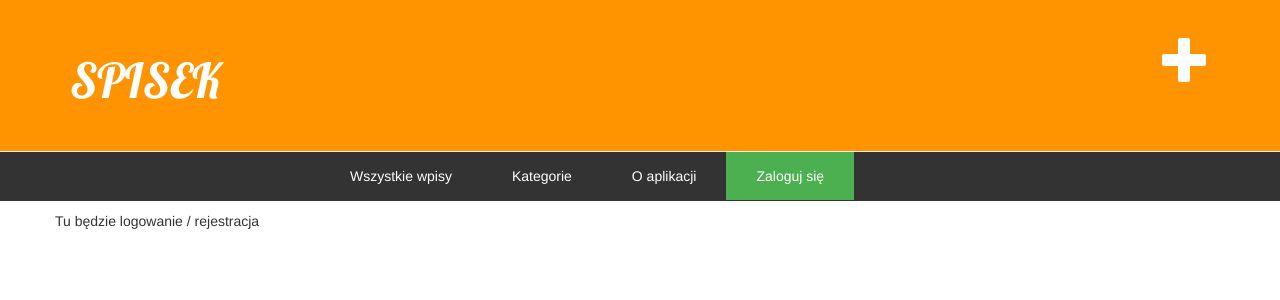
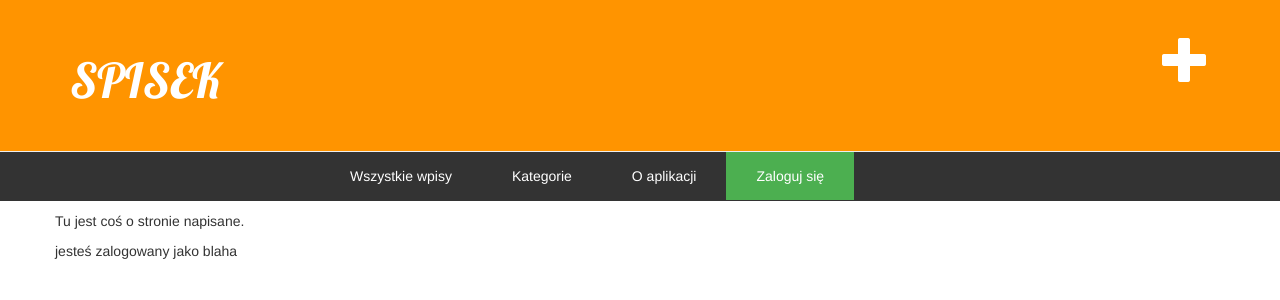
Before and after one commit to jot-em/blog-from-django-tutorial, a Django app: page /login/ in a window 1280 px wide. Shown: the top 300 px of the page. Run offline with Django 3.2, Linux system fonts and the light colour scheme; some libraries are stand-ins or nearby versions.

Commit message:
login auth - proof of concept

```diff
--- a/blog/templates/blog/about.html
+++ b/blog/templates/blog/about.html
@@ -2,4 +2,5 @@
 
 {% block content %}
 	<p> Tu jest coś o stronie napisane.</p>
+	<p> jesteś zalogowany jako {{user}}</p>
 {% endblock content %}
--- a/blog/templates/blog/login.html
+++ b/blog/templates/blog/login.html
@@ -2,4 +2,6 @@
 
 {% block content %}
 	Tu będzie logowanie / rejestracja
+<p> jesteś zalogowany jako {{user}}</p>
+
 {% endblock content %}
--- a/blog/urls.py
+++ b/blog/urls.py
@@ -8,5 +8,6 @@ urlpatterns = [
     url(r'^post/(?P<pk>[0-9]+)/edit/$', views.post_edit, name='post_edit'),
     url(r'^about/$', views.about, name='about'),
     url(r'^login/$', views.login, name='login'),
+    # url(r'^login/$', 'django.contrib.auth.views.login', name='login'),
     url(r'^post/category/$', views.category, name='category'),
 ]
--- a/blog/views.py
+++ b/blog/views.py
@@ -2,6 +2,7 @@ from django.shortcuts import render, get_object_or_404, redirect
 from django.utils import timezone
 from .models import Post
 from .forms import PostForm
+from django.contrib.auth import authenticate
 
 def post_list(request):
     posts = Post.objects.filter(published_date__lte=timezone.now()).order_by('published_date')
@@ -42,7 +43,12 @@ def about(request):
     return render(request, 'blog/about.html')
 
 def login(request):
-    return render(request, 'blog/login.html')
+    user = authenticate(username='jot-em', password='haslo')
+    if user is not None:
+        username = 'juhu'
+        return render(request, 'blog/about.html',{'user':username})
+    else:
+        return render(request, 'blog/about.html', {'user':'blaha'})
 
 def category(request):
     post = get_object_or_404(Post, pk=1)
```
